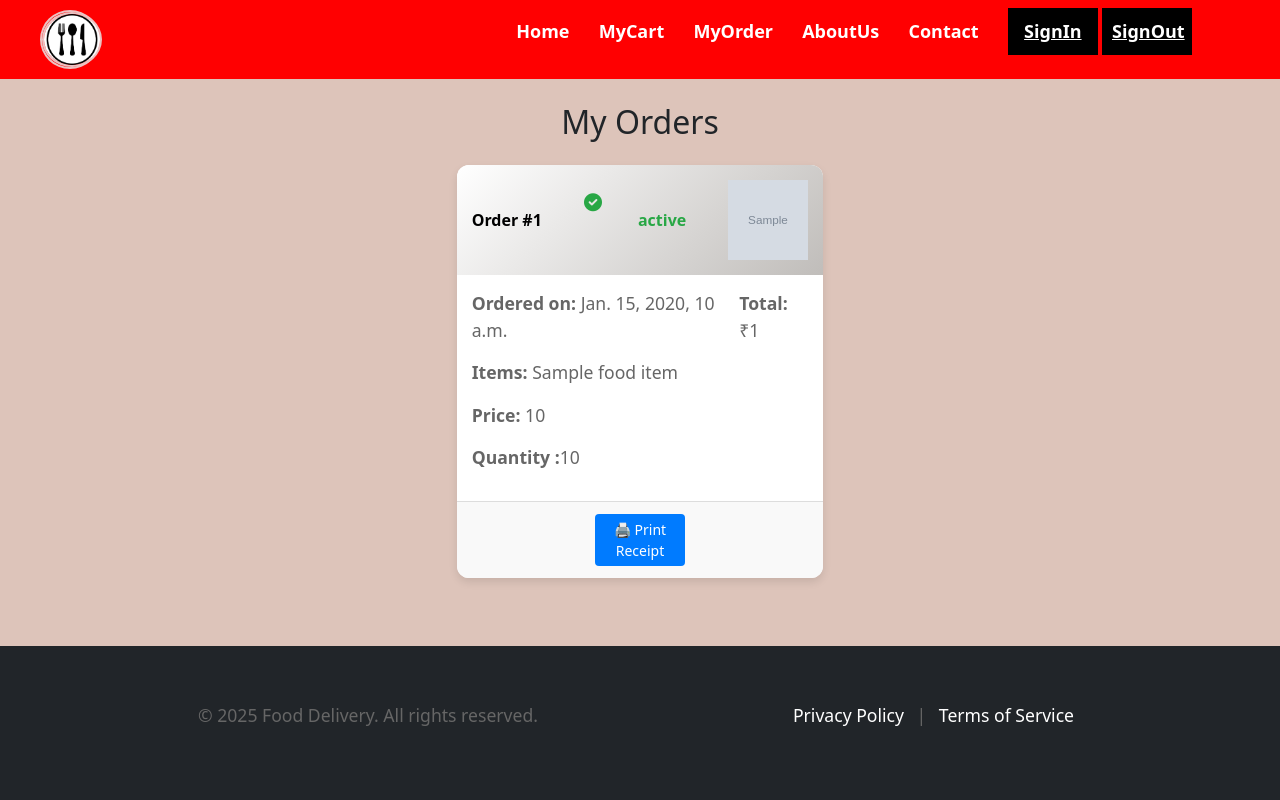
After one commit to khairnarakshay/ZealEats, a Django app: template CCFOS/customer/templates/view_orders.html in a window 1280 px wide. The commit adds this page. Run offline with Django 5.2, Linux system fonts and the light colour scheme; the template is opened without the code that fills it: most values are stand-ins (such as "Sample title", 1, 10 or a date in 2020); grey boxes marked "Sample" are stand-in pictures.

```diff
--- /dev/null
+++ b/CCFOS/customer/templates/order_detial.html
@@ -0,0 +1,2 @@
+#oder deials
+<h1>HI</h1>
--- a/CCFOS/customer/templates/order_success.html
+++ b/CCFOS/customer/templates/order_success.html
@@ -39,6 +39,6 @@
 
         <div class="mt-4">
             <a href="{% url 'home' %}" class="btn btn-success btn-home">Go to Home</a>
-            <a href="{% url 'orders' %}" class="btn btn-outline-primary btn-home">View My Orders</a>
+            <a href="{% url 'view_orders' %}" class="btn btn-outline-primary btn-home">View My Orders</a>
         </div>
     </div>
--- /dev/null
+++ b/CCFOS/customer/templates/view_orders.html
@@ -0,0 +1,163 @@
+
+{% extends "base/base.html" %}
+{% block content %}
+<style>
+    .order-container {
+        max-width: 1100px;
+        margin: auto;
+    }
+
+    .order-card {
+        background: #fff;
+        border-radius: 12px;
+        overflow: hidden;
+        box-shadow: 0 4px 8px rgba(0, 0, 0, 0.1);
+        transition: transform 0.3s ease-in-out;
+    }
+
+    .order-card:hover {
+        transform: scale(1.02);
+    }
+
+    .order-header {
+        background: linear-gradient(135deg, #ffffff, #c0bdba);
+        color: rgb(0, 0, 0);
+        padding: 15px;
+        font-weight: bold;
+        display: flex;
+        justify-content: space-between;
+        align-items: center;
+    }
+
+    .order-body {
+        padding: 15px;
+    }
+
+    .order-footer {
+        background-color: #f9f9f9;
+        padding: 12px;
+        text-align: center;
+        border-top: 1px solid #ddd;
+    }
+
+    .order-status {
+        font-weight: bold;
+        display: flex;
+        align-items: center;
+    }
+
+    .status-icon {
+        margin-right: 8px;
+    }
+
+    .btn-cancel {
+        background-color: #dc3545;
+        color: white;
+        transition: 0.3s;
+    }
+
+    .btn-cancel:hover {
+        background-color: #c82333;
+    }
+
+    .btn-print {
+        background-color: #007bff;
+        color: white;
+        transition: 0.3s;
+    }
+
+    .btn-print:hover {
+        background-color: #0056b3;
+    }
+
+    .order-list {
+        display: flex;
+        flex-wrap: wrap;
+        gap: 20px;
+        justify-content: center;
+    }
+
+    .order-card .order-details {
+        display: flex;
+        justify-content: space-between;
+        align-items: center;
+    }
+
+    .order-status.pending {
+        color: #ffc107;
+    }
+
+    .order-status.completed {
+        color: #28a745;
+    }
+
+    .order-status.cancelled {
+        color: #dc3545;
+    }
+
+    .icon {
+        font-size: 18px;
+    }
+</style>
+
+<div class="order-container my-4">
+    <h2 class="text-center mb-4"> My Orders</h2>
+
+    <div class="order-list">
+        {% for order in orders %}
+        <div class="order-card col-md-6 col-lg-4">
+            <div class="order-header">
+                <span>Order #{{ order.id }}</span>
+                <span class="order-status {% if order.order_status == 'Pending' %}pending{% elif order.order_status == 'Completed' %}completed{% else %}cancelled{% endif %}">
+                    <i class="icon {% if order.order_status == 'Pending' %}fas fa-clock{% elif order.order_status == 'Completed' %}fas fa-check-circle{% else %}fas fa-times-circle{% endif %}"></i>
+                    {{ order.get_order_status_display }}
+                </span>
+                <img src="{{ order.food_item.image.url }}" alt="{{ cart_item.food_item.food_name }}"
+                       style="width: 80px; height: 80px;" class="mr-3">
+            </div>
+
+            <div class="order-body">
+                <div class="order-details">
+                    <p><strong>Ordered on:</strong> {{ order.order_date }}</p>
+                    <p><strong>Total:</strong> ₹{{ order.total_amount }}</p>
+                </div>
+                <p><strong>Items:</strong> {{ order.food_item.food_name }}</p>
+                <p><strong>Price:</strong> {{ order.food_item.price }}</p>
+                <p><strong>Quantity :</strong>{{ order.quantity }}</p>
+
+            </div>
+
+            <div class="order-footer">
+                <button onclick="window.open('{% url 'print_order_details' order.id %}', '_blank')" class="btn btn-print btn-sm">🖨️ Print Receipt</button>
+
+                {% if order.order_status == 'Pending' %}
+                <form method="POST" action="{% url 'cancel_order' order.id %}" class="order-action d-inline">
+                    {% csrf_token %}
+                    <button type="submit" class="btn btn-cancel btn-sm">❌ Cancel Order</button>
+                </form>
+                {% endif %}
+            </div>
+        </div>
+        {% empty %}
+        <p class="text-center">No orders found.</p>
+        {% endfor %}
+    </div>
+</div>
+
+
+
+<!-- Bootstrap JS & Dependencies -->
+<script src="https://cdn.jsdelivr.net/npm/@popperjs/core@2.9.2/dist/umd/popper.min.js"></script>
+<script src="https://cdn.jsdelivr.net/npm/bootstrap@5.3.0-alpha1/dist/js/bootstrap.min.js"></script>
+
+<!-- Custom Script to Print Receipt -->
+<script>
+    document.querySelectorAll('.btn-print').forEach(button => {
+        button.addEventListener('click', function() {
+            const orderId = this.getAttribute('data-order-id');
+            window.open(`/order/details/${orderId}/print/`, '_blank'); // Open print page in a new tab
+        });
+    });
+</script>
+
+{% endblock %}
```
Also changed, not shown: CCFOS/customer/templates/print_order.html (added, +147 -0 lines), CCFOS/customer/templates/view_cart.html (+15 -6 lines).
